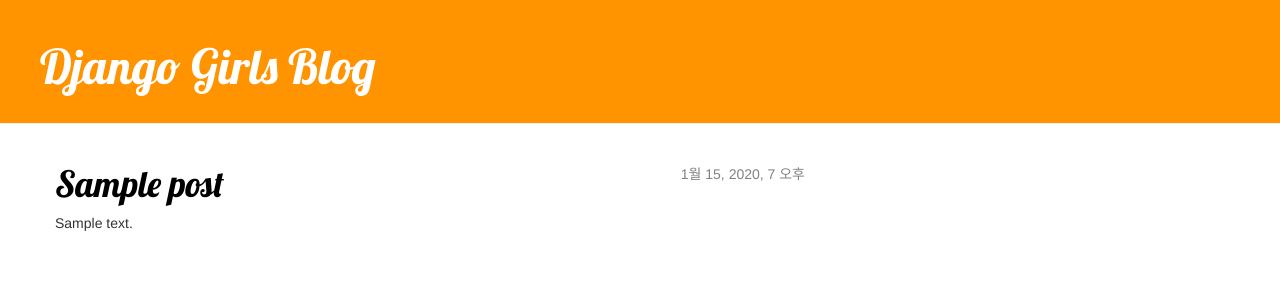
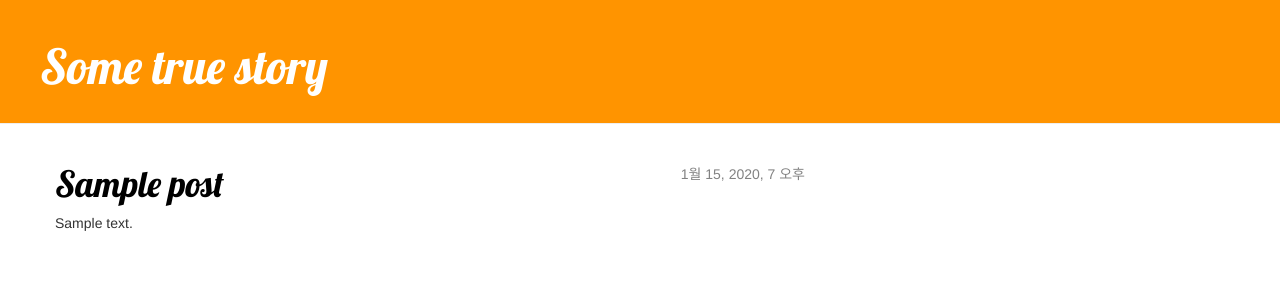
Before and after one commit to leesg8694/DjangoBlog, a Django app: template blog/templates/blog/post_list.html in a window 1280 px wide. Shown: the top 300 px of the page. Run offline with Django 3.2, Linux system fonts and the light colour scheme; the template is opened without the code that fills it: values that come from a table or form of the project are taken from there, others are empty; tables that the repository leaves empty hold one stand-in row (values such as "Sample post"); parts of the project's set-up code (start-up, migrations or seed data) failed here and were passed over; some libraries are stand-ins or nearby versions.

Commit message:
change the title of the blog

```diff
--- a/blog/templates/blog/base.html
+++ b/blog/templates/blog/base.html
@@ -1,7 +1,7 @@
 {% load staticfiles %}
 <html>
         <head>
-                <title>Django Girls Blog</title>
+                <title>Some true story</title>
                 <link rel="stylesheet" href="//maxcdn.bootstrapcdn.com/bootstrap/3.2.0/css/bootstrap.min.css">
                 <link rel="stylesheet" href="//maxcdn.bootstrapcdn.com/bootstrap/3.2.0/css/bootstrap-theme.min.css">
                 <link rel="stylesheet" href="{% static 'css/blog.css'%}">
@@ -10,7 +10,7 @@
 
         <body>
 		<div class="page-header">
-			<h1><a href="/">Django Girls Blog</a></h1>
+			<h1><a href="/">Some true story</a></h1>
 			<a href="{% url 'post_new'%}" class="top-menu"><span class="glyphicon glyphicon=plus"></span></a>
 		</div>
 
--- a/blog/templates/blog/post_list.html
+++ b/blog/templates/blog/post_list.html
@@ -3,7 +3,7 @@
 
 <html>
 	<head>
-		<title>Django Girls Blog</title>
+		<title>Some true story</title>
 		<link rel="stylesheet" href="//maxcdn.bootstrapcdn.com/bootstrap/3.2.0/css/bootstrap.min.css">
 		<link rel="stylesheet" href="//maxcdn.bootstrapcdn.com/bootstrap/3.2.0/css/bootstrap-theme.min.css">
 		<link rel="stylesheet" href="{% static 'css/blog.css'%}">
```
